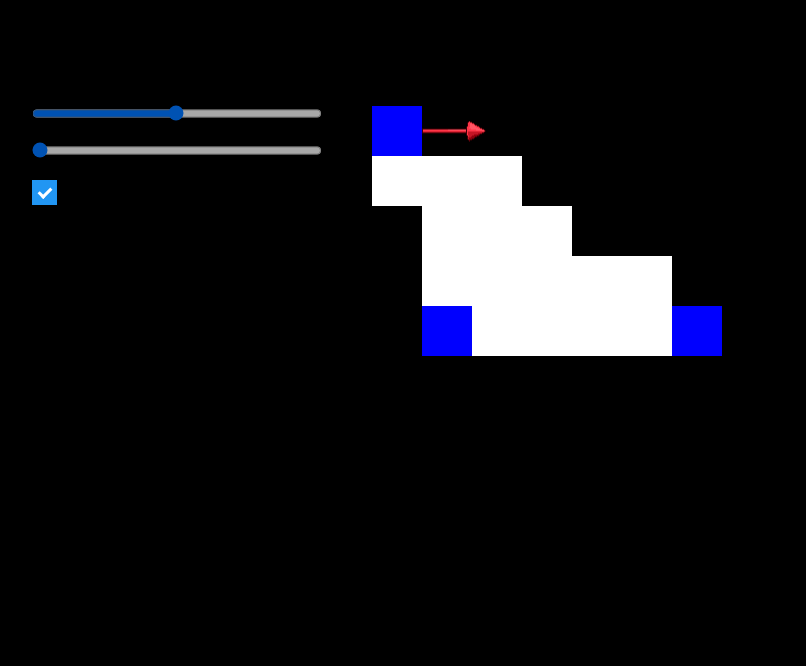
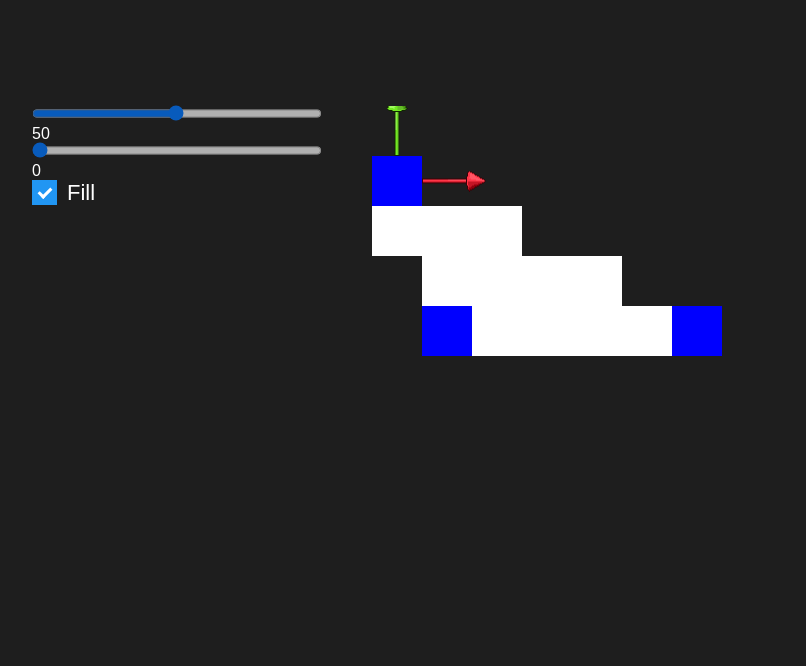
Before and after one commit to luccagsp/triangleCreator, a plain HTML site: page index.html in a window 1280 px wide. Shown: the part 134-800 px from the top of the page, without its empty margins (18-824 px from the left). Drawn offline with Linux system fonts and the light colour scheme.

Commit message:
un poco de estilos

```diff
--- a/index.html
+++ b/index.html
@@ -44,7 +44,8 @@
         justify-content: space-around;
         align-items: center;
         flex-direction: column;
-        background-color: black
+        background-color: #1E1E1E;
+        color: #fff;
     }
 
     h1 {
--- a/main.js
+++ b/main.js
@@ -1,4 +1,4 @@
-//todo: Reparar hitbox de vertices
+//todo: Reparar hitbox de verticess
 const slider = document.getElementById('myRange')
 const sliderInfo = document.getElementById('sliderInfo')
 
@@ -13,7 +13,7 @@ let cellSize = 10
 let assets = {
     xAxis: {id:0,type:"axisArrow", name:"xAxis",   width:64,   height:21,  x:undefined,y:undefined, clicking:false, clickedAt: {x:undefined, y:undefined}, hoverable:true},
     yAxis: {id:1,type:"axisArrow", name:"yAxis",   width:21,   height:64,  x:undefined,y:undefined, clicking:false, clickedAt: {x:undefined, y:undefined}, hoverable:true},
-    vertex0: {id:2, vertexId: 0, type:"vertex", name:"vertex0", width:null, height:null,  x:10,y:15, clicking:false, clickedAt: {x:undefined, y:undefined}, hoverable:true},
+    vertex0: {id:2, vertexId: 0, type:"vertex", name:"vertex0", width:null, height:null,  x:10,y:50, clicking:false, clickedAt: {x:undefined, y:undefined}, hoverable:true},
     vertex1: {id:3, vertexId: 1, type:"vertex", name:"vertex1", width:null, height:null,  x:35,y:210, clicking:false, clickedAt: {x:undefined, y:undefined}, hoverable:true},
     vertex2: {id:4, vertexId: 2, type:"vertex", name:"vertex2", width:null, height:null,  x:300,y:200, clicking:false, clickedAt: {x:undefined, y:undefined}, hoverable:true},
 }
```
